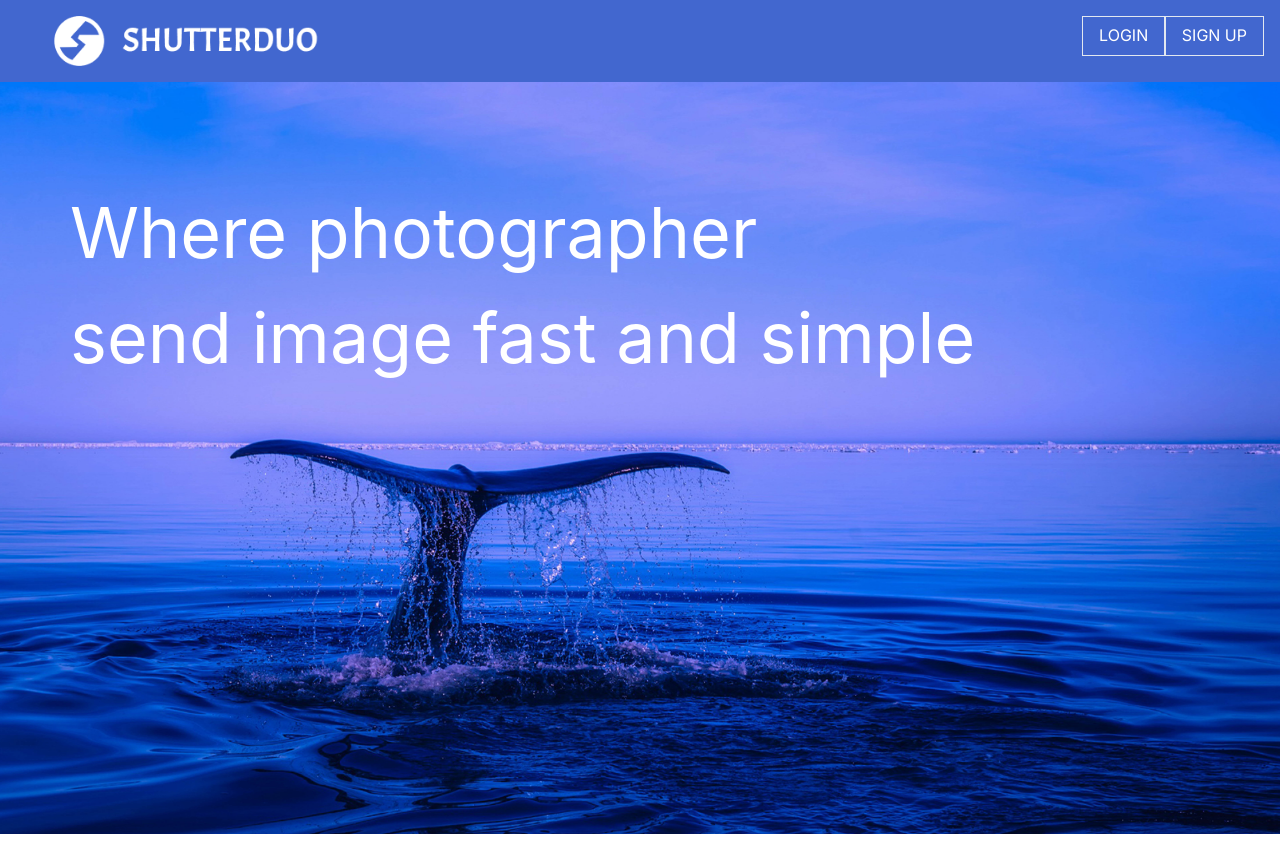
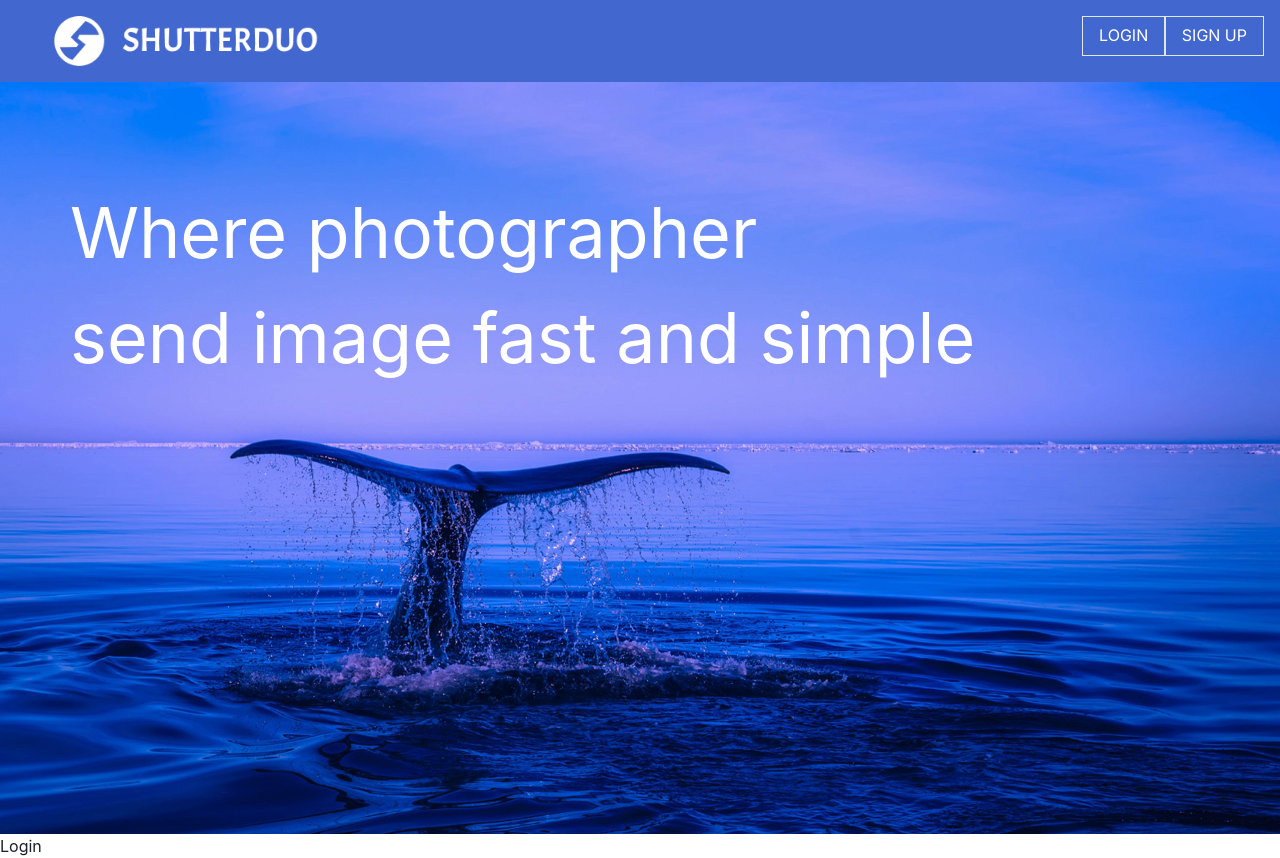
Before and after one commit to HelloSeaNation/ShutterDuo, a React (Create React App) app: page / in a window 1280 px wide. Before the commit the page ends 834 px from the top, so only its background shows below. Built offline with nearby package versions, Linux system fonts and the light colour scheme.

Commit message:
Setup login and register

```diff
--- a/src/App.tsx
+++ b/src/App.tsx
@@ -1,5 +1,7 @@
 import React from "react";
 import { Box, Image, Flex, Button, Text } from "@chakra-ui/react";
+import Login from "./components/Login";
+
 
 function App() {
   return (
@@ -59,6 +61,7 @@
           <Text>send image fast and simple</Text>
         </Box>
       </Box>
+      <Login />
     </Box>
   );
 }
--- /dev/null
+++ b/src/components/Login.tsx
@@ -0,0 +1,10 @@
+import React from "react";
+
+function Login() {
+    return (
+        <div>
+        <h1>Login</h1>
+        </div>
+    );
+    }
+    export default Login;
```
Also changed, not shown: src/components/Register.tsx (added, +10 -0 lines).
